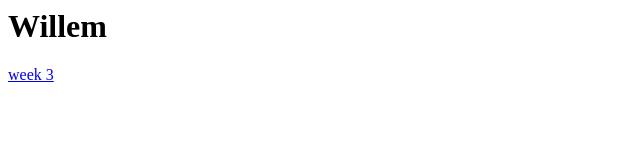
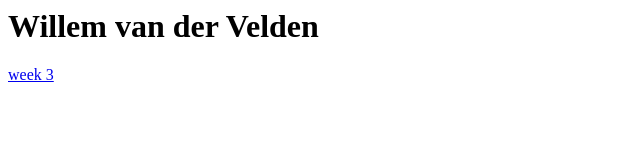
Before and after one commit to WillemvdVelden/DataProcessing, a plain HTML site: page index.html in a window 1280 px wide. Shown: the whole page, without its empty margins (0-640 px from the left). Drawn offline with Linux system fonts and the light colour scheme.

Commit message:
changed index

```diff
--- a/index.html
+++ b/index.html
@@ -2,7 +2,7 @@
 <head>
 </head>
 <body>
-  <h1>Willem</h1>
+  <h1>Willem van der Velden</h1>
 <a href="/Homework/week_3/barchart.html">week 3</a>
 </body>
 </html>
```
Also changed, not shown: 1 other file.
